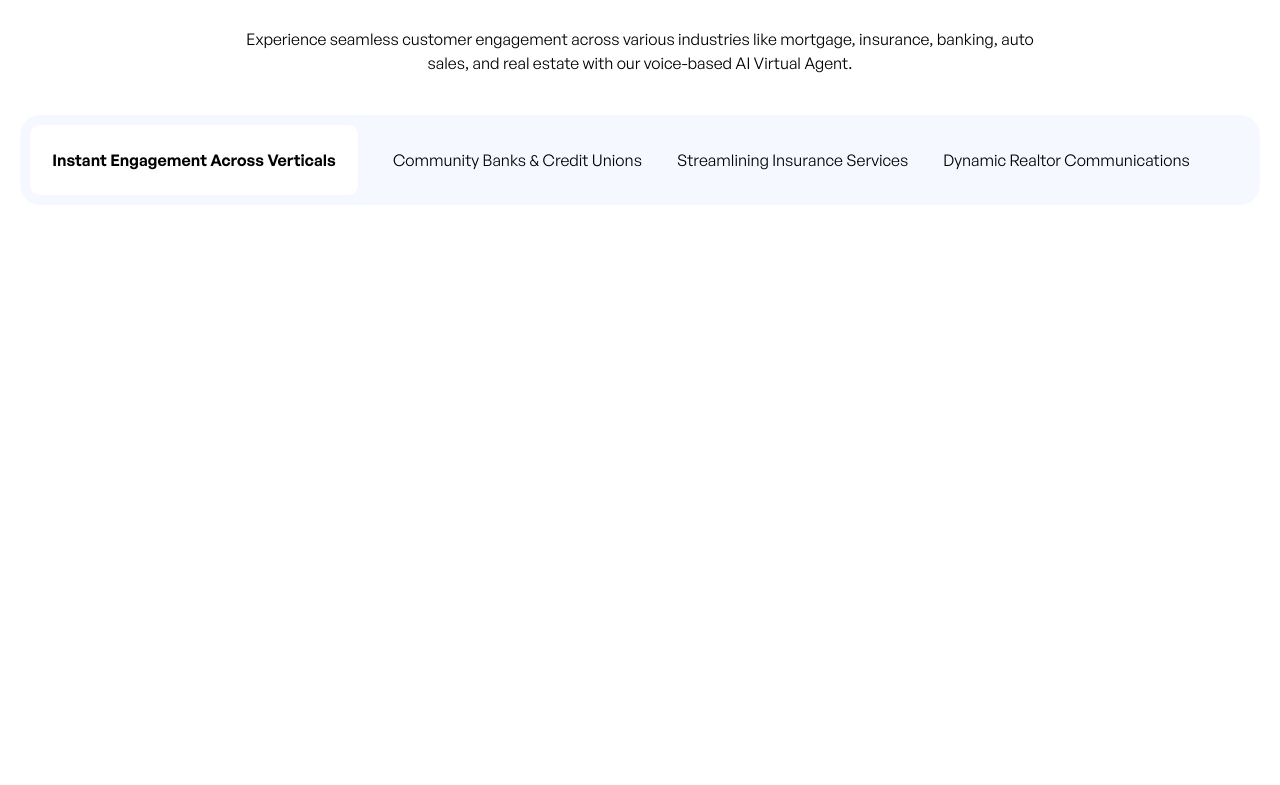
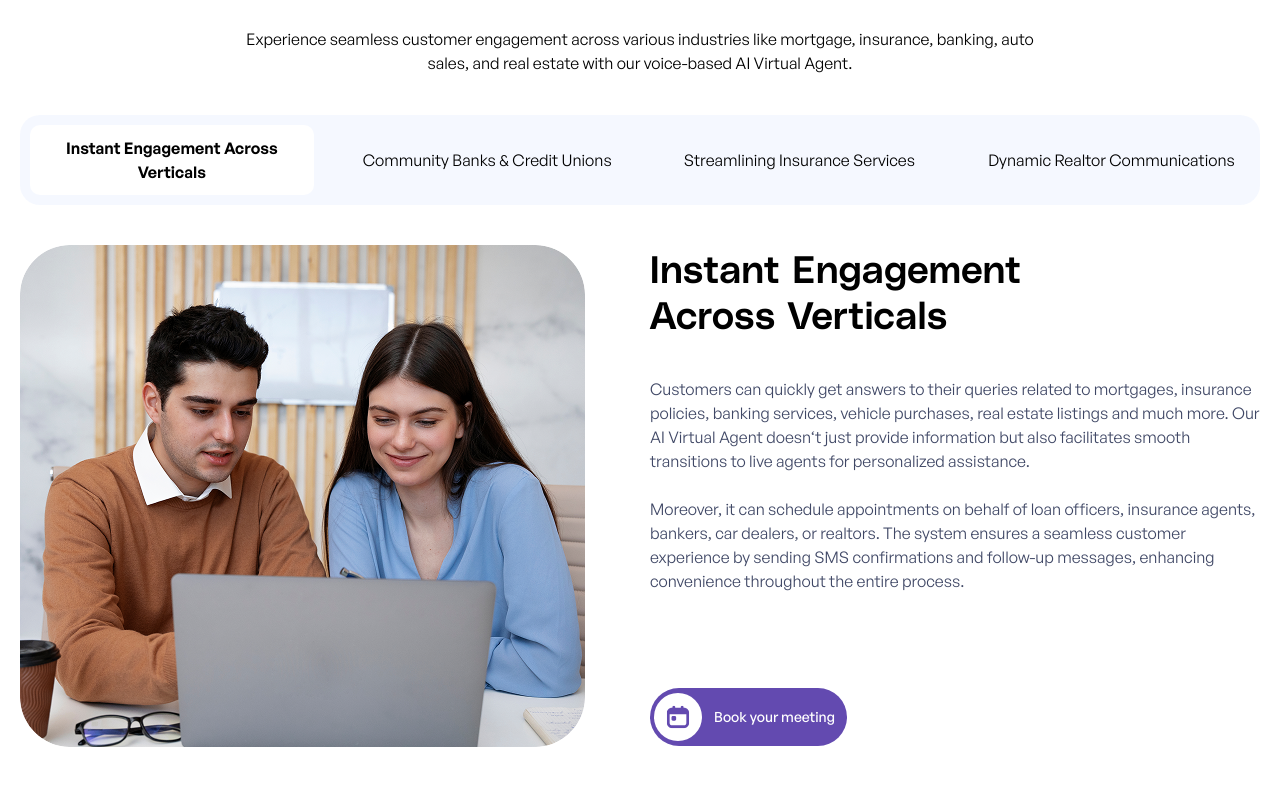
Before and after one commit to MdMuzahid07/AIVA, a Next.js app: page / in a window 1280 px wide. Shown: the part 4870-5655 px from the top of the page. Before the commit the page ends 5195 px from the top, so only its background shows below. Built offline with nearby package versions, Linux system fonts and the light colour scheme.

Commit message:
instant Engagement section ui

```diff
--- a/src/components/home/InstantEngagement.tsx
+++ b/src/components/home/InstantEngagement.tsx
@@ -1,11 +1,12 @@
+import Image from "next/image"
 
 const InstantEngagement = () => {
     return (
         <section className="max-w-[1440px] mx-auto relative pb-[60px] md:pb-[80px] lg:pb-[120px] px-[16px] md:px-[24px] xl:px-[0px] bg-background">
-            <h1 className="max-w-[976px] mx-auto text-[28px]  md:text-[44px] font-polySans leading-[36px] md:leading-[52px] font-bold tracing-[0.42px] md:tracking-[0.66px] mb-[20px] md:mb-[30px]">
+            <h1 className="w-full md:max-w-[976px] md:text-center mx-auto text-[28px]  md:text-[44px] font-polySans leading-[36px] md:leading-[52px] font-bold tracing-[0.42px] md:tracking-[0.66px] mb-[20px] md:mb-[30px]">
                 Instant Engagement Across Industries
             </h1>
-            <p className="max-w-[814px] mx-auto text-[14px] md:text-[16px] leading-[22px] md:leading-[24px] font-general-sans mb-[30px] md:mb-[40px] text-center">
+            <p className="w-full md:max-w-[814px] mx-auto text-[14px] md:text-[16px] leading-[22px] md:leading-[24px] font-general-sans mb-[30px] md:mb-[40px] md:text-center">
                 Experience seamless customer engagement across various industries like mortgage, insurance, banking, auto sales, and real estate with our voice-based AI Virtual Agent.
             </p>
 
@@ -15,22 +16,22 @@ const InstantEngagement = () => {
             <div className="max-w-[1240px] mx-auto">
 
                 {/* tabs buttons  */}
-                <div className="overflow-x-auto">
-                    <div className="bg-[rgba(70,111,255,0.05)] h-[80px] md:h-[90px] rounded-[20px] p-[6px] md:p-[10px] flex items-center gap-[35px]">
+                <div className="overflow-x-auto overflow-y-hidden">
+                    <div className="bg-[rgba(70,111,255,0.05)] h-[80px] md:h-[90px] rounded-[20px] p-[6px] md:p-[10px] flex items-center gap-[35px] min-w-[1000px]">
 
-                        <button className="w-[163px] md:w-[328px] h-[68px] md:h-[70px] p-[12px] md:p-[21px] rounded-[14px] md:rounded-[10px] shadow-[0px 0px 14px 0px rgba(15,25,62,0.08)] bg-white text-[14px] md:text-[16px] md:leading-[24px] font-semibold leading-[22px] font-general-sans flex justify-center items-center">
+                        <button className="w-[163px] md:w-[328px] h-[68px] md:h-[70px] p-[12px] md:p-[21px] rounded-[14px] md:rounded-[10px] shadow-[0px 0px 14px 0px rgba(15,25,62,0.08)] bg-white text-[14px] md:text-[16px] md:leading-[24px] font-semibold leading-[22px] font-general-sans  text-start md:text-center flex justify-center items-center">
                             Instant Engagement Across Verticals
                         </button>
 
-                        <button className=" text-[14px] md:text-[16px] md:leading-[24px] leading-[22px] font-general-sans flex justify-center items-center">
+                        <button className="w-[163px] md:w-[328px] text-[14px] md:text-[16px] md:leading-[24px] leading-[22px] font-general-sans  text-start md:text-center flex justify-center items-center">
                             Community Banks & Credit Unions
                         </button>
 
-                        <button className=" text-[14px] md:text-[16px] md:leading-[24px] leading-[22px] font-general-sans flex justify-center items-center">
+                        <button className="w-[163px] md:w-[328px] text-[14px] md:text-[16px] md:leading-[24px] leading-[22px] font-general-sans  text-start md:text-center flex justify-center items-center">
                             Streamlining Insurance Services
                         </button>
 
-                        <button className=" text-[14px] md:text-[16px] md:leading-[24px] leading-[22px] font-general-sans flex justify-center items-center">
+                        <button className="w-[163px] md:w-[328px] text-[14px] md:text-[16px] md:leading-[24px] leading-[22px] font-general-sans  text-start md:text-center flex justify-center items-center">
                             Dynamic Realtor Communications
                         </button>
 
@@ -39,13 +40,91 @@ const InstantEngagement = () => {
 
 
 
+                <div className="mt-[20px] md:mt-[40px] flex flex-col md:flex-row gap-[20px] md:gap-[65px]">
 
+                    <div className="w-full md:max-w-[565px]">
+                        <div className="w-full md:max-w-[565px] h-full md:max-h-[502px]  hidden sm:flex">
+                            <Image
+                                src="/images/home/instant-engagement/professional-team.png"
+                                width={565}
+                                height={502}
+                                alt="team image"
+                                className="w-full h-full rounded-[50px]"
+                            />
+                        </div>
+
+                        <div className="w-full h-full flex sm:hidden">
+                            <Image
+                                src="/images/home/instant-engagement/professional-team-mobile.png"
+                                width={565}
+                                height={502}
+                                alt="team image"
+                                className="w-full h-full rounded-[20px]"
+                            />
+                        </div>
+                    </div>
+
+
+                    <div className="w-full md:max-w-[610px]">
+                        <h1 className="text-[28px] md:text-[38px] font-polySans font-bold leading-[36px] md:leading-[46px] tracking-[0.42px] md:tracking-[0.57px]">
+                            Instant Engagement <br />
+                            Across Verticals
+                        </h1>
+                        <p className="mt-[20px] md:mt-[40px] text-[14px] md:text-[16px] leading-[22px] md:leading-[24px] font-general-sans text-[rgba(15,25,62,0.80)]">
+                            Customers can quickly get answers to their queries related to mortgages, insurance policies, banking services, vehicle purchases, real estate listings and much more. Our AI Virtual Agent doesn&lsquo;t just provide information but also facilitates smooth transitions to live agents for personalized assistance.
+                        </p>
+                        <p className="mt-[20px] md:mt-[24px] text-[14px] md:text-[16px] leading-[22px] md:leading-[24px] font-general-sans text-[rgba(15,25,62,0.80)]">
+                            Moreover, it can schedule appointments on behalf of loan officers, insurance agents, bankers, car dealers, or realtors. The system ensures a seamless customer experience by sending SMS confirmations and follow-up messages, enhancing convenience throughout the entire process.
+                        </p>
+
+
+                        <button className="mt-[20px] md:mt-[95px] w-[185px] md:w-[197px] inline-flex items-center gap-[8px] h-[44px] md:h-[58px] rounded-[100px] bg-quaternary">
+                            <div className="w-[36px] md:w-[48px] h-[36px] md:h-[48px] rounded-full bg-white p-[5px] m-[4px] flex justify-center items-center">
+                                <span className="hidden md:flex">
+                                    <svg xmlns="http://www.w3.org/2000/svg" width="24" height="24" viewBox="0 0 24 24" fill="none">
+                                        <g clipPath="url(#clip0_2061_48)">
+                                            <path d="M18.0278 2.7241H17.564V2.2603C17.564 1.49132 16.9407 0.868896 16.1726 0.868896C15.4046 0.868896 14.7812 1.49132 14.7812 2.2603V2.7241H9.21561V2.2603C9.21561 1.49132 8.59226 0.868896 7.8242 0.868896C7.05615 0.868896 6.4328 1.49132 6.4328 2.2603V2.7241H5.969C3.15651 2.7241 0.867188 5.0125 0.867188 7.82591V18.0295C0.867188 20.843 3.15651 23.1313 5.969 23.1313H18.0278C20.8403 23.1313 23.1296 20.843 23.1296 18.0295V7.82591C23.1296 5.0125 20.8403 2.7241 18.0278 2.7241ZM18.0278 20.3485H5.969C4.68984 20.3485 3.64999 19.3078 3.64999 18.0295V9.21731H20.3468V18.0295C20.3468 19.3078 19.307 20.3485 18.0278 20.3485ZM10.1432 12.4639V14.3191C10.1432 15.0872 9.51986 15.7105 8.7518 15.7105H6.8966C6.12855 15.7105 5.5052 15.0872 5.5052 14.3191V12.4639C5.5052 11.6959 6.12855 11.0725 6.8966 11.0725H8.7518C9.51986 11.0725 10.1432 11.6959 10.1432 12.4639Z" fill="#634AB0" />
+                                        </g>
+                                        <defs>
+                                            <clipPath id="clip0_2061_48">
+                                                <rect width="22.2624" height="22.2624" fill="white" transform="translate(0.867188 0.868896)" />
+                                            </clipPath>
+                                        </defs>
+                                    </svg>
+                                </span>
+                                <span className="flex md:hidden">
+                                    <svg xmlns="http://www.w3.org/2000/svg" width="18" height="18" viewBox="0 0 18 18" fill="none">
+                                        <g clipPath="url(#clip0_2061_638)">
+                                            <path d="M13.5228 2.04301H13.175V1.69516C13.175 1.11843 12.7075 0.651611 12.1314 0.651611C11.5554 0.651611 11.0879 1.11843 11.0879 1.69516V2.04301H6.91366V1.69516C6.91366 1.11843 6.44615 0.651611 5.87011 0.651611C5.29406 0.651611 4.82655 1.11843 4.82655 1.69516V2.04301H4.4787C2.36934 2.04301 0.652344 3.75931 0.652344 5.86937V13.5221C0.652344 15.6322 2.36934 17.3484 4.4787 17.3484H13.5228C15.6322 17.3484 17.3492 15.6322 17.3492 13.5221V5.86937C17.3492 3.75931 15.6322 2.04301 13.5228 2.04301ZM13.5228 15.2613H4.4787C3.51933 15.2613 2.73945 14.4808 2.73945 13.5221V6.91293H15.2621V13.5221C15.2621 14.4808 14.4822 15.2613 13.5228 15.2613ZM7.60936 9.34788V10.7393C7.60936 11.3153 7.14185 11.7828 6.56581 11.7828H5.1744C4.59836 11.7828 4.13085 11.3153 4.13085 10.7393V9.34788C4.13085 8.77184 4.59836 8.30433 5.1744 8.30433H6.56581C7.14185 8.30433 7.60936 8.77184 7.60936 9.34788Z" fill="#634AB0" />
+                                        </g>
+                                        <defs>
+                                            <clipPath id="clip0_2061_638">
+                                                <rect width="16.6968" height="16.6968" fill="white" transform="translate(0.652344 0.651611)" />
+                                            </clipPath>
+                                        </defs>
+                                    </svg>
+                                </span>
+                            </div>
+                            <span className="text-[14px] font-general-sans font-medium leading-[22px] text-white">
+                                Book your meeting
+                            </span>
+                        </button>
+                    </div>
+
+
+
+                </div>
 
 
 
 
             </div>
 
+
+
+
+
+
         </section>
     )
 }
```
